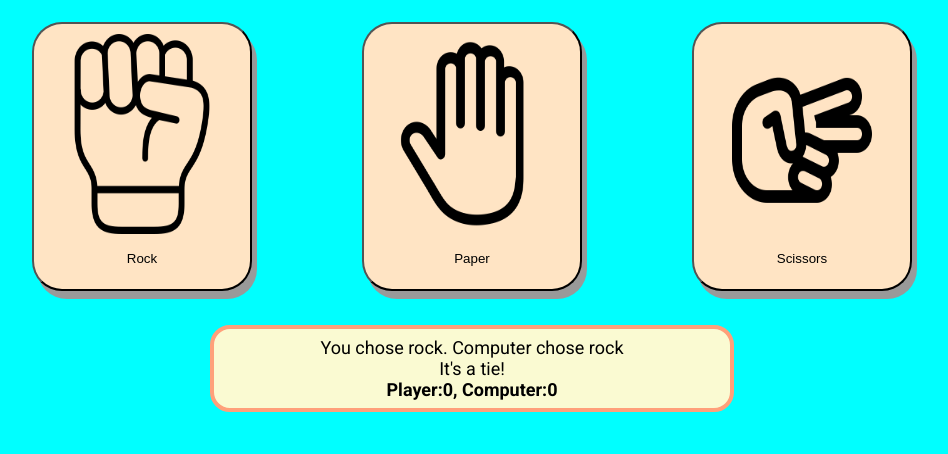
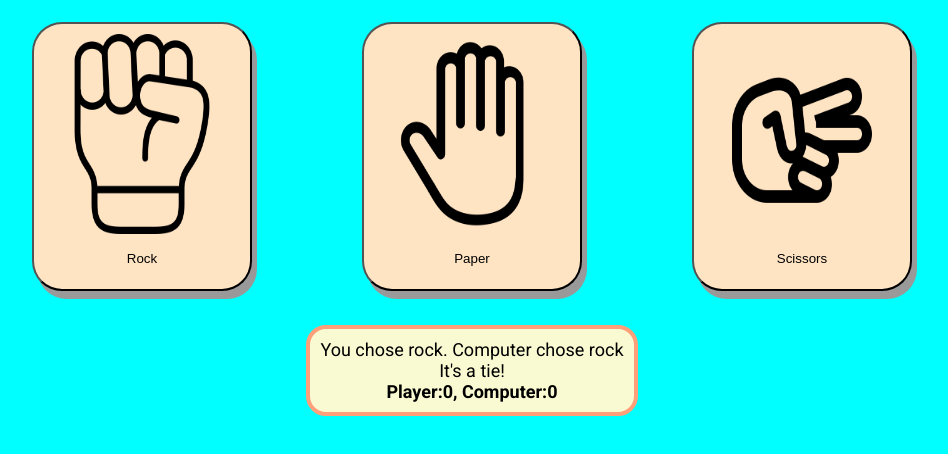
Before and after one commit to RushilJalal/rock-paper-scissors, a plain HTML site: page index.html in a window 1280 px wide. Both pictures are taken after a click on the button "Rock". Shown: the part 124-578 px from the top of the page, without its empty margins (168-1116 px from the left). Drawn offline with Linux system fonts and the light colour scheme.

Commit message:
Fix results box size

```diff
--- a/style.css
+++ b/style.css
@@ -61,16 +61,15 @@ img {
     display: flex;
     flex-direction: column;
     margin: 8px;
-    padding: 8px;
+    padding: 10px;
+    width: auto;
     align-items: center;
     justify-content: center;
-    height: auto;
-    width: 500px;
+    /* width: 600px; */
     font-size: large;
     background-color: lightgoldenrodyellow;
     border: 4px solid lightsalmon;
     border-radius: 20px;
-
 }
 
 .hidden {
```
